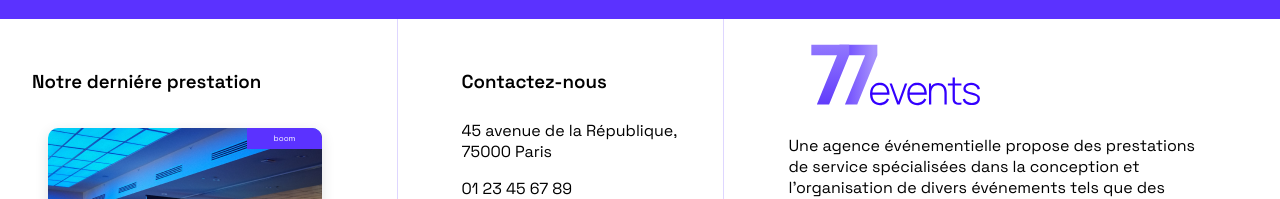
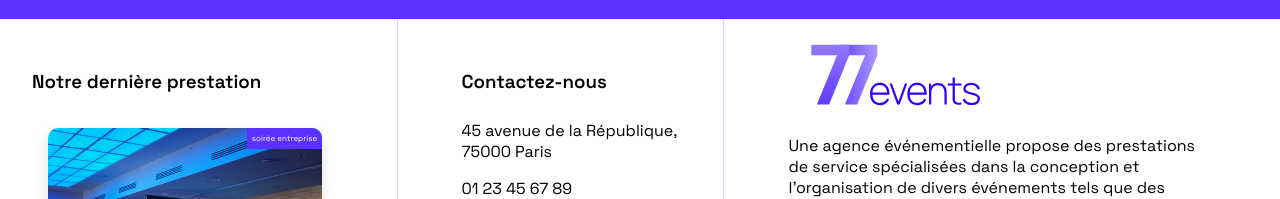
Before and after one commit to Elsa-san/724events, a React (Create React App) app: page / in a window 1280 px wide. Shown: the part 6094-6293 px from the top of the page. Built offline with nearby package versions, Linux system fonts and the light colour scheme.

Commit message:
correction label last prestation

```diff
--- a/src/pages/Home/index.js
+++ b/src/pages/Home/index.js
@@ -116,13 +116,13 @@ const Page = () => {
     </main>
     <footer className="row">
       <div className="col presta">
-        <h3>Notre derniére prestation</h3>
+        <h3>Notre dernière prestation</h3>
         <EventCard
             imageSrc={LastData?.cover !== undefined ? LastData.cover : ""}
             title={LastData?.title !== undefined ? LastData.title : ""}
             date={new Date(LastData?.date)}
             small
-            label="boom"
+            label={LastData?.type}
         />
       </div>
       <div className="col contact">
```
